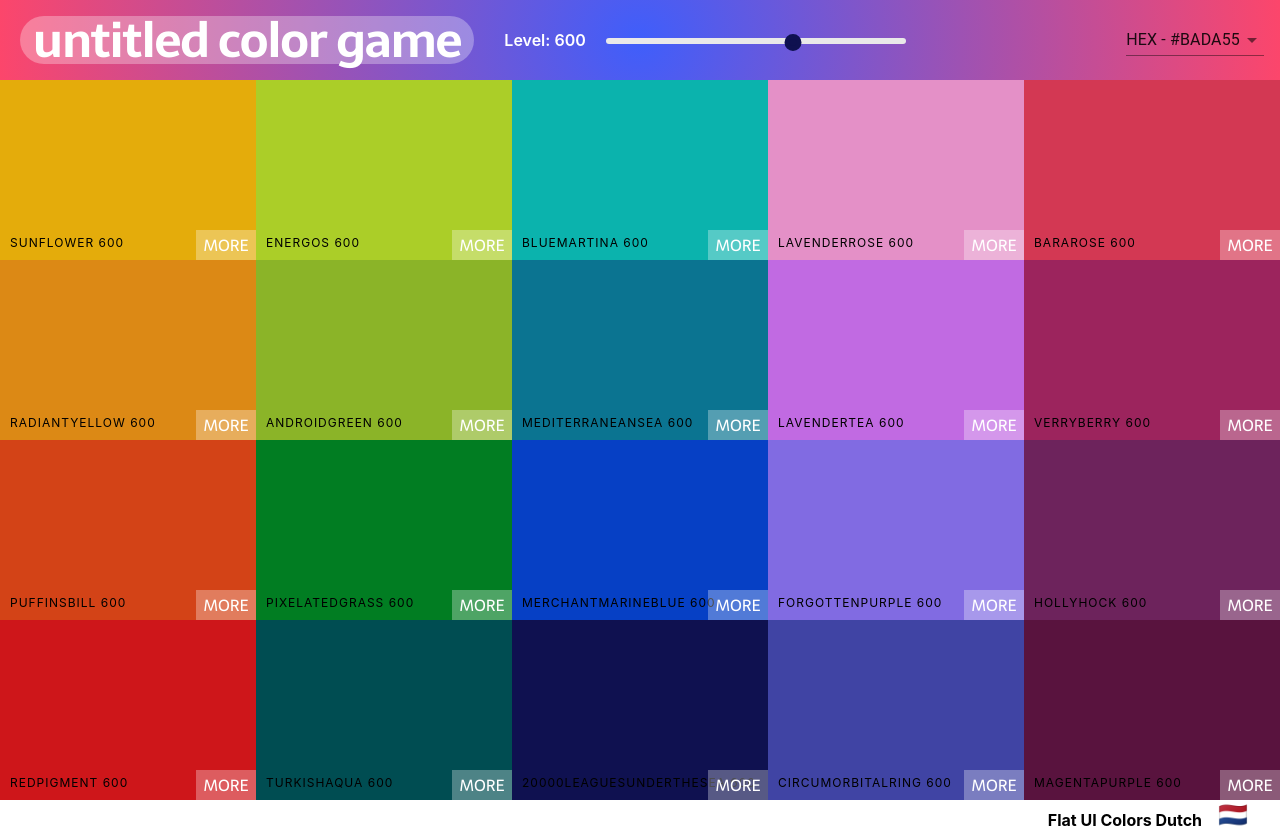
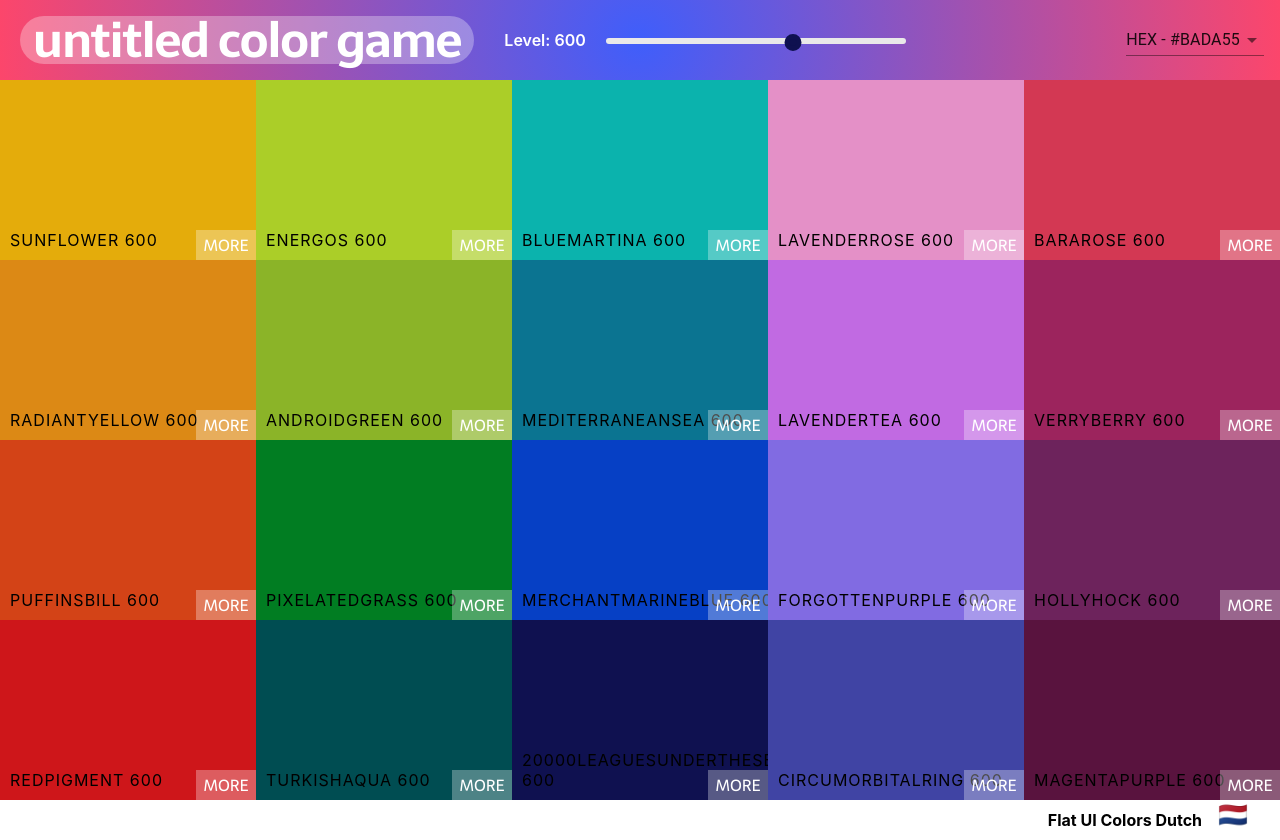
Before and after one commit to nyafologus/untitled-color-game, a React (Create React App) app: page / in a window 1280 px wide. Built offline with nearby package versions, Linux system fonts and the light colour scheme.

Commit message:
Size up color text for accessibility

```diff
--- a/src/ColorBox.css
+++ b/src/ColorBox.css
@@ -9,9 +9,6 @@
   margin: 0 auto;
   cursor: pointer;
   margin-bottom: -4px;
-}
-
-.copy-container {
 }
 
 .copy-button {
@@ -63,7 +60,7 @@
   color: black;
   letter-spacing: 1px;
   text-transform: uppercase;
-  font-size: 12px;
+  font-size: 1rem;
 }
 
 .see-more {
```
